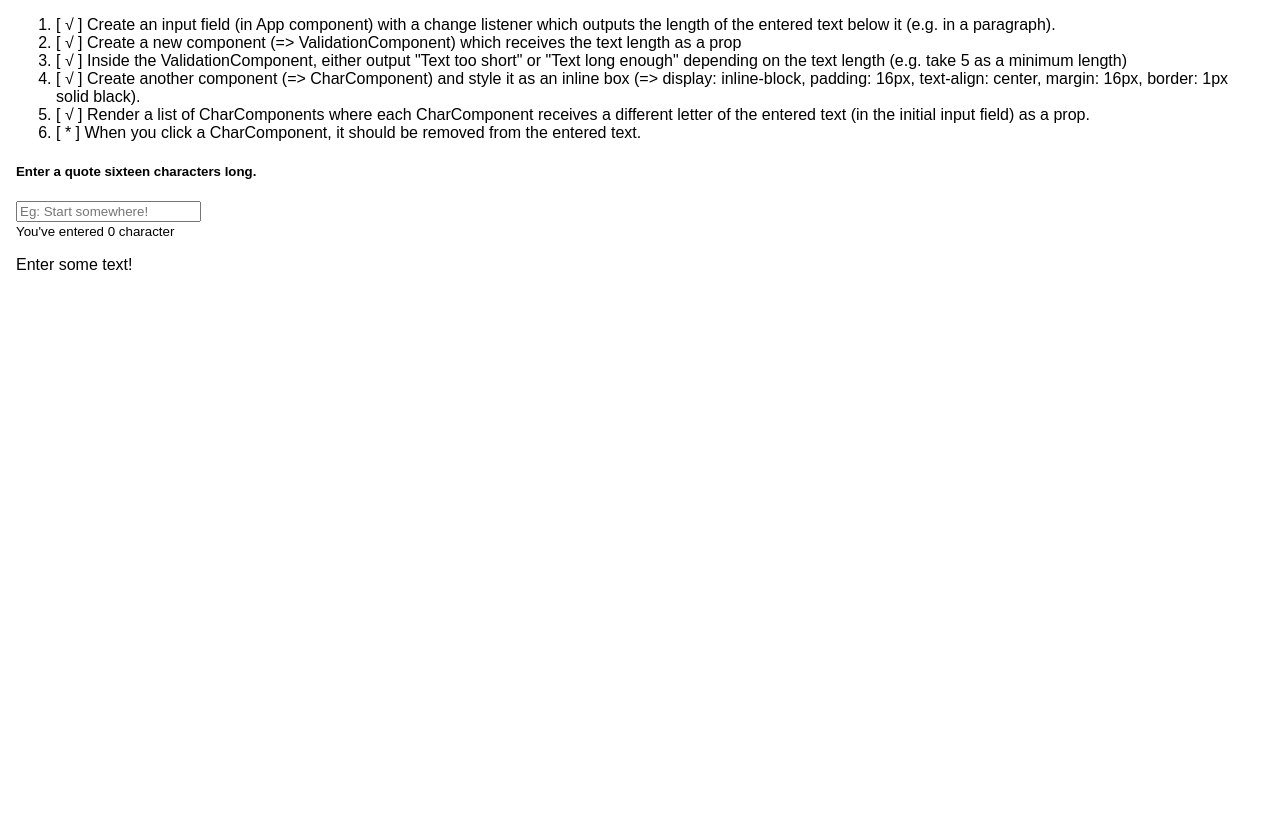
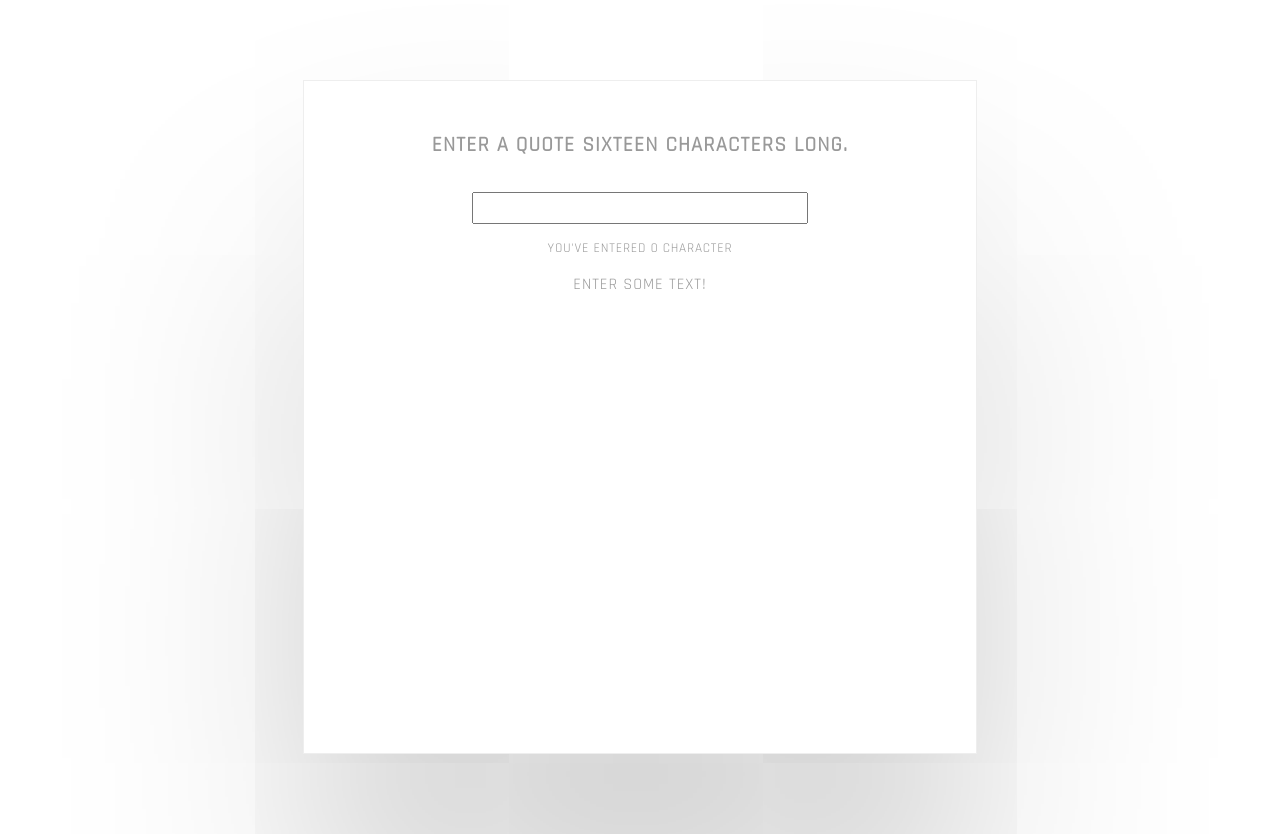
Before and after one commit to claranceatgalvanize/react-complete-guide-assignment-lists-conditionals, a React (Create React App) app: page / in a window 1280 px wide. Before the commit the page ends 800 px from the top, so only its background shows below. Built offline with nearby package versions, Linux system fonts and the light colour scheme.

Commit message:
all done

```diff
--- a/public/index.html
+++ b/public/index.html
@@ -1,15 +1,18 @@
-<!doctype html>
+<!DOCTYPE html>
 <html lang="en">
   <head>
-    <meta charset="utf-8">
-    <meta name="viewport" content="width=device-width, initial-scale=1, shrink-to-fit=no">
-    <meta name="theme-color" content="#000000">
+    <meta charset="utf-8" />
+    <meta
+      name="viewport"
+      content="width=device-width, initial-scale=1, shrink-to-fit=no"
+    />
+    <meta name="theme-color" content="#000000" />
     <!--
       manifest.json provides metadata used when your web app is added to the
       homescreen on Android. See https://developers.google.com/web/fundamentals/engage-and-retain/web-app-manifest/
     -->
-    <link rel="manifest" href="%PUBLIC_URL%/manifest.json">
-    <link rel="shortcut icon" href="%PUBLIC_URL%/favicon.ico">
+    <!-- <link rel="manifest" href="%PUBLIC_URL%/manifest.json"> -->
+    <link rel="shortcut icon" href="%PUBLIC_URL%/favicon.ico" />
     <!--
       Notice the use of %PUBLIC_URL% in the tags above.
       It will be replaced with the URL of the `public` folder during the build.
--- a/src/App.css
+++ b/src/App.css
@@ -1,3 +1,31 @@
 .App {
-  margin: 16px;
+  text-align: center;
+  background: #fff;
+  width: 40em;
+  padding: 1em;
+  height: 80vh;
+  overflow-y: scroll;
+  text-transform: uppercase;
+  box-shadow: 0 10em 15em 0 #ccc;
+  border: 0.01em solid #eee;
 }
+.App h5 {
+  font-size: 1.3em;
+}
+.App h5,
+small,
+p {
+  letter-spacing: 0.06em;
+}
+.App input {
+  margin-bottom: 1em;
+  padding: 0.5em;
+  text-align: center;
+  width: 50%;
+  font-size: 0.8em;
+  color: #999;
+}
+.App input:focus {
+  outline: none;
+  border: 0.1em solid #111;
+}
--- a/src/App.js
+++ b/src/App.js
@@ -5,83 +5,42 @@ import CharComponent from "./CharComponent";
 
 class App extends Component {
   state = {
-    textLength: 0,
     inputValue: ""
   };
-  inputLength = e => {
-    let text = e.target.value;
-    this.setState({ textLength: text.length, inputValue: text });
+  handleInput = e => {
+    this.setState({ inputValue: e.target.value });
   };
-  deleteChar = id => {
+  deleteChar = idx => {
     const chars = this.state.inputValue.split("");
-    chars.splice(id, 1);
-    this.setState({ inputValue: chars.join("") });
+    chars.splice(idx, 1);
+    const updatedInputValue = chars.join("");
+    this.setState({ inputValue: updatedInputValue });
   };
   render() {
-    const letters = this.state.inputValue.split("");
-    let tiles = null;
-    if (letters) {
-      tiles = (
-        <div>
-          {letters.map((char, idx) => {
-            return (
-              <CharComponent
-                deleteChar={this.deleteChar}
-                key={idx}
-                id={idx}
-                letter={char}
-              />
-            );
-          })}
-        </div>
+    let tiles = this.state.inputValue.split("").map((char, idx) => {
+      return (
+        <CharComponent
+          deleteChar={() => this.deleteChar(idx)}
+          key={idx}
+          letter={char}
+        />
       );
-    }
+    });
 
     return (
       <div className="App">
-        <ol>
-          <li>
-            [ √ ] Create an input field (in App component) with a change
-            listener which outputs the length of the entered text below it (e.g.
-            in a paragraph).
-          </li>
-          <li>
-            [ √ ] Create a new component (=> ValidationComponent) which receives
-            the text length as a prop
-          </li>
-          <li>
-            [ √ ] Inside the ValidationComponent, either output "Text too short"
-            or "Text long enough" depending on the text length (e.g. take 5 as a
-            minimum length)
-          </li>
-          <li>
-            [ √ ] Create another component (=> CharComponent) and style it as an
-            inline box (=> display: inline-block, padding: 16px, text-align:
-            center, margin: 16px, border: 1px solid black).
-          </li>
-          <li>
-            [ √ ] Render a list of CharComponents where each CharComponent
-            receives a different letter of the entered text (in the initial
-            input field) as a prop.
-          </li>
-          <li>
-            [ * ] When you click a CharComponent, it should be removed from the
-            entered text.
-          </li>
-        </ol>
         <h5>Enter a quote sixteen characters long.</h5>
         <input
-          onChange={this.inputLength}
+          onChange={this.handleInput}
           type="text"
-          placeholder="Eg: Start somewhere!"
           value={this.state.inputValue}
         />
         <br></br>
         <small>
-          You've entered {this.state.textLength}{" "}
-          {this.state.textLength <= 0 ? "character" : "characters"}
+          You've entered {this.state.inputValue.length}{" "}
+          {this.state.inputValue.length <= 0 ? "character" : "characters"}
         </small>
-        <ValidationComponent textLength={this.state.textLength} />
+        <ValidationComponent textLength={this.state.inputValue.length} />
         {tiles}
       </div>
     );
--- /dev/null
+++ b/src/CharComponent.css
@@ -0,0 +1,17 @@
+.tiles {
+  display: inline-block;
+  padding: 15px 0;
+  text-align: center;
+  margin: 1px;
+  width: 52px;
+  color: #ccc;
+  background: #111;
+  box-shadow: 0 1em 2em 0 #ccc;
+  border: 0.01em solid #eee;
+}
+.tiles:hover {
+  background: #fff;
+  color: #222;
+  box-shadow: inset 0 0 0 0.1em #222;
+  /* outline: 0.03em solid #222; */
+}
--- a/src/CharComponent.js
+++ b/src/CharComponent.js
@@ -1,17 +1,9 @@
 import React from "react";
+import "./CharComponent.css";
 
 const CharComponent = ({ letter, deleteChar, id }) => {
-  const style = {
-    display: "inline-block",
-    padding: "16px 0",
-    textAlign: "center",
-    margin: "1px",
-    width: "50px",
-    color: "#ccc",
-    background: "#111"
-  };
   return (
-    <div onClick={() => deleteChar(id)} style={style}>
+    <div className="tiles" onClick={() => deleteChar(id)}>
       {letter}
     </div>
   );
--- a/src/index.css
+++ b/src/index.css
@@ -1,5 +1,9 @@
+@import url("https://fonts.googleapis.com/css?family=Rajdhani|Roboto&display=swap");
 body {
   margin: 0;
-  padding: 0;
-  font-family: sans-serif;
+  padding: 5em 0;
+  display: flex;
+  justify-content: center;
+  font-family: "Rajdhani", sans-serif;
+  color: #999;
 }
```
